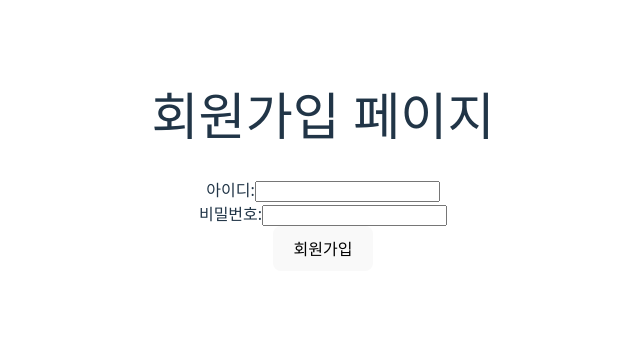
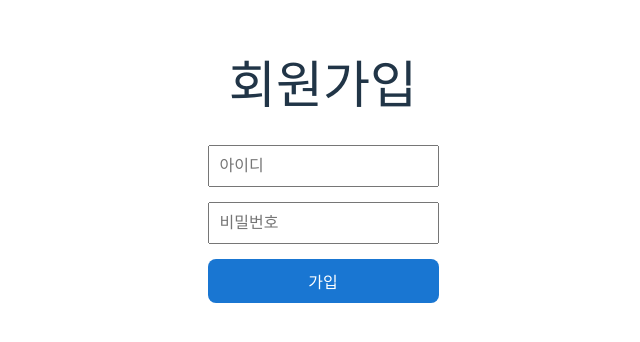
Before and after one commit to Jungdoosik/react-board, a React (Vite) app: page /signup in a window 1280 px wide. Shown: the part 238-580 px from the top of the page, without its empty margins (317-957 px from the left). Built offline with nearby package versions, Linux system fonts and the light colour scheme.

Commit message:
회원가입페이지 ui변경

```diff
--- a/src/components/signup/SignupForm.jsx
+++ b/src/components/signup/SignupForm.jsx
@@ -1,29 +1,99 @@
-import React from "react";
+import React, { useState } from "react";
 import { useNavigate } from "react-router-dom";
+
+const styles = {
+  container: {
+    maxWidth: 400,
+    margin: "100px auto",
+    padding: 20,
+    border: "1px solid #ddd",
+    borderRadius: 4,
+    boxShadow: "0 0 10px rgba(0,0,0,0.1)",
+    fontFamily: "Arial, sans-serif",
+  },
+  form: { display: "flex", flexDirection: "column" },
+  input: { padding: 10, marginBottom: 15, fontSize: 16 },
+  button: {
+    padding: 10,
+    backgroundColor: "#1976d2",
+    color: "#fff",
+    fontWeight: "bold",
+    border: "none",
+    cursor: "pointer",
+  },
+  button2: {
+    width: "100%",
+    padding: 10,
+    backgroundColor: "#1976d2",
+    color: "#fff",
+    fontWeight: "bold",
+    border: "none",
+    cursor: "pointer",
+    marginTop: 5,
+  },
+  error: { color: "red", marginBottom: 10 },
+};
 
 function Signup() {
   const navigate = useNavigate();
+  const [username, setUsername] = useState("");
+  const [password, setPassword] = useState("");
+  const [error, setError] = useState("");
 
   const handleSignup = (e) => {
     e.preventDefault();
-    // 여기서 회원가입 처리 로직 (API 호출 등)
-    alert("회원가입이 완료되었습니다!");
-    navigate("/login"); // 가입 후 로그인 페이지로 이동
+
+    if (!username || !password) {
+      setError("아이디와 비밀번호를 모두 입력하세요.");
+      return;
+    }
+
+    fetch("http://localhost:8080/api/auth/signup", {
+      method: "POST",
+      headers: {
+        "Content-Type": "application/json",
+      },
+      body: JSON.stringify({ username, password }),
+    })
+      .then((response) => {
+        if (!response.ok) {
+          throw new Error("회원가입 실패");
+        }
+        return response.json();
+      })
+      .then((data) => {
+        console.log("서버 응답:", data);
+        alert("회원가입이 완료되었습니다!");
+        navigate("/login"); // 가입 후 로그인 페이지로 이동
+        // 성공하면 메인 페이지로 이동 등
+      })
+      .catch((error) => {
+        setError(error.message);
+      });
   };
 
   return (
     <div style={{ padding: "2rem" }}>
-      <h1>회원가입 페이지</h1>
-      <form onSubmit={handleSignup}>
-        <div>
-          <label>아이디:</label>
-          <input type="text" name="username" required />
-        </div>
-        <div>
-          <label>비밀번호:</label>
-          <input type="password" name="password" required />
-        </div>
-        <button type="submit">회원가입</button>
+      <h1>회원가입</h1>
+      <form onSubmit={handleSignup} style={styles.form}>
+        <input
+          type="text"
+          placeholder="아이디"
+          value={username}
+          onChange={(e) => setUsername(e.target.value)}
+          style={styles.input}
+        />
+        <input
+          type="password"
+          placeholder="비밀번호"
+          value={password}
+          onChange={(e) => setPassword(e.target.value)}
+          style={styles.input}
+        />
+        {error && <div style={styles.error}>{error}</div>}
+        <button type="submit" style={styles.button}>
+          가입
+        </button>
       </form>
     </div>
   );
```
